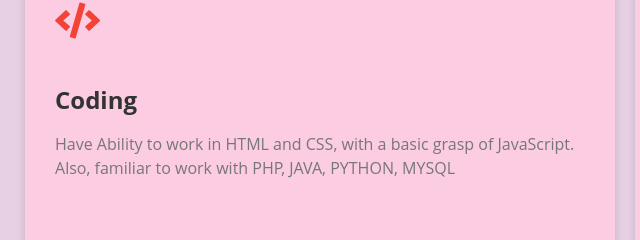
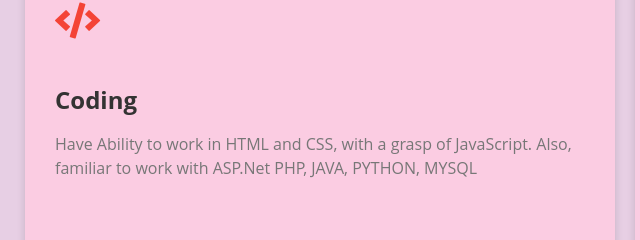
Before and after one commit to Mutemind78/CSS_PORTFOLIO-, a plain HTML site: page index.html in a window 1280 px wide. Shown: the part 1130-1370 px from the top of the page, 15-655 px from the left. Drawn offline with Linux system fonts and the light colour scheme.

Commit message:
Add files via upload

```diff
--- a/index.html
+++ b/index.html
@@ -78,8 +78,8 @@
                 <div class="skill">
                     <i class="fas fa-code"></i>
                     <h3>Coding</h3>
-                    <p>Have Ability to work in HTML and CSS, with a basic grasp of JavaScript. Also,
-                        familiar to work with PHP, JAVA, PYTHON, MYSQL
+                    <p>Have Ability to work in HTML and CSS, with a grasp of JavaScript. Also,
+                        familiar to work with ASP.Net PHP, JAVA, PYTHON, MYSQL
                     </p>
                 </div>
                 <div class="skill">
```
